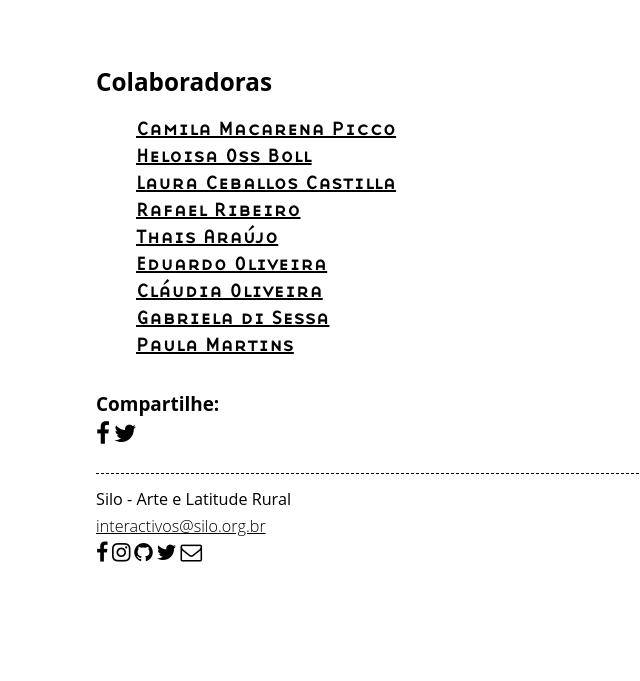
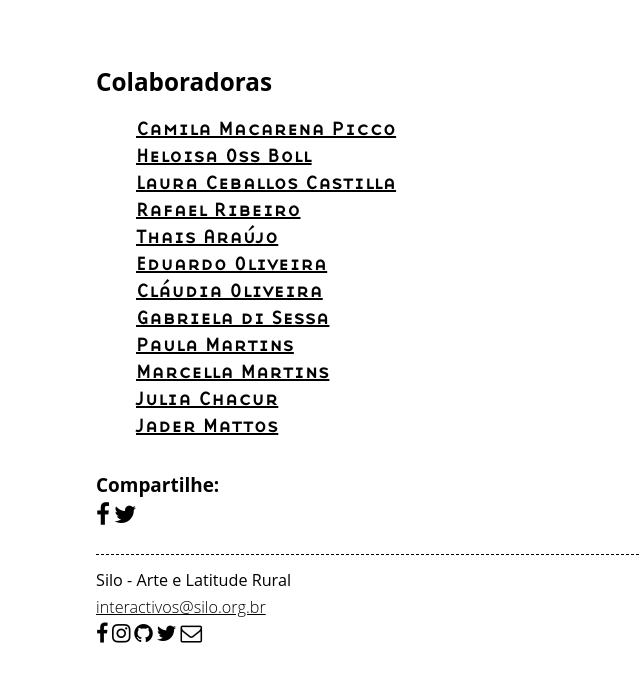
Before and after one commit to associacaosilo/interactivos2019, a Jekyll site: the page built from _pages/biomateriais.md, in a window 1280 px wide and 900 px high, scrolled down 1118 px, cut to the strip 219-900 px from the top of the window. Shown: the whole strip, without its empty margins (0-640 px from the left). Built offline with Jekyll 4.4.1, drawn with Linux system fonts in a browser that asks for light colours; nearby versions of some CDN libraries; before the commit the page ends 1937 px from its top, so only the background shows below that.

Commit message:
Update biomateriais.md

```diff
--- a/_pages/biomateriais.md
+++ b/_pages/biomateriais.md
@@ -23,5 +23,11 @@ people:
     url: https://www.instagram.com/cozinha4ventos
   - name: Paula Martins
     url: https://www.paulamartinsfotografias.46graus.com
+  - name: Marcella Martins
+    url:
+  - name: Julia Chacur
+    url: https://www.instagram.com/juliachacur/
+  - name: Jader Mattos
+    url: https://www.instagram.com/____jadermattos____/
 ---
 Biofabricação de materiais e produtos de matéria orgânica da Área de Proteção Ambiental da Serrinha do Alambari, Brasil, RJ. A proposta é combinar o processo artesanal de produção de bio-couro e produtos micélicos bio-cultivados, com ferramentas de manufatura digital para processá-los e criar desenhos. Entre essas ferramentas, propõe-se, por exemplo, o uso de termoformagem, impressora 3D, corte a laser, entre outros. O objetivo é gerar novos materiais e avaliar sua possível aplicação em produtos biodegradáveis que contribuam para o cuidado do meio ambiente.
```
